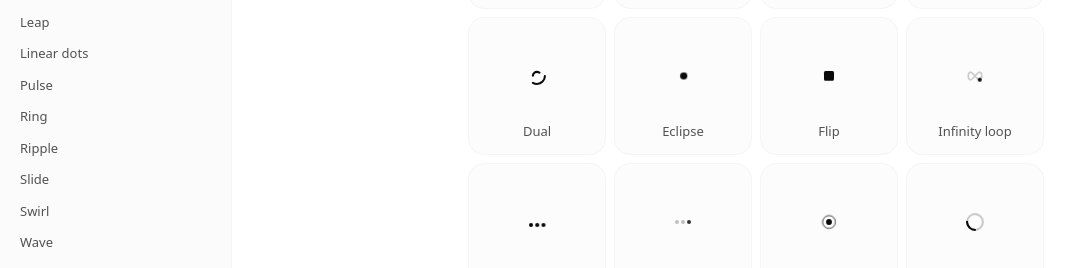
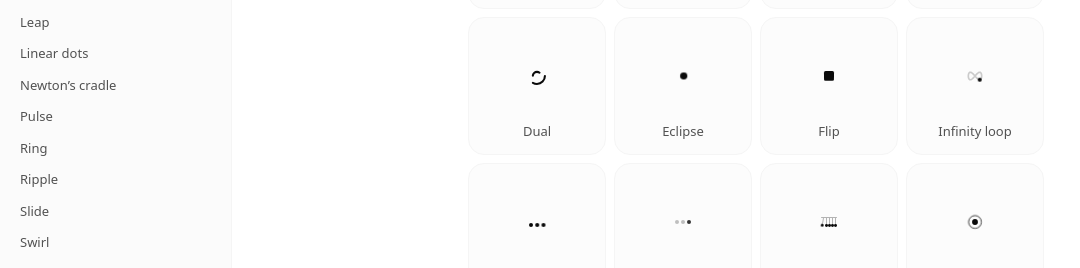
Before and after one commit to PedroLunet/loadsv, a SvelteKit app: page / in a window 1280 px wide. Shown: the part 527-795 px from the top of the page, without its empty margins (0-1080 px from the left). Built offline with nearby package versions, Linux system fonts and the light colour scheme.

Commit message:
feat: add Newton's cradle spinner

```diff
--- a/src/lib/index.ts
+++ b/src/lib/index.ts
@@ -12,6 +12,7 @@ export { default as Flip } from './spinners/Flip.svelte';
 export { default as InfinityLoop } from './spinners/InfinityLoop.svelte';
 export { default as Leap } from './spinners/Leap.svelte';
 export { default as LinearDots } from './spinners/LinearDots.svelte';
+export { default as NewtonsCradle } from './spinners/NewtonsCradle.svelte';
 export { default as Pulse } from './spinners/Pulse.svelte';
 export { default as Ring } from './spinners/Ring.svelte';
 export { default as Ripple } from './spinners/Ripple.svelte';
--- a/src/lib/motion.ts
+++ b/src/lib/motion.ts
@@ -25,7 +25,8 @@ export const durations = {
 	'infinity-loop': 1600,
 	slide: 2400,
 	leap: 1500,
-	bounce: 900
+	bounce: 900,
+	'newtons-cradle': 1200
 } satisfies Record<string, number>;
 
 export type SpinnerName = keyof typeof durations;
--- /dev/null
+++ b/src/lib/spinners/NewtonsCradle.svelte
@@ -0,0 +1,122 @@
+<!--
+	@component
+	Five hanging balls, the outer two swinging in turn.
+-->
+<script lang="ts">
+	import Root from '../internal/Root.svelte';
+	import { durations } from '../motion.js';
+	import type { SpinnerProps } from '../types.js';
+
+	let props: SpinnerProps = $props();
+</script>
+
+<Root name="newtons-cradle" defaultDuration={durations['newtons-cradle']} {...props}>
+	<span class="lsv-newtons-cradle-bar"></span>
+	{#each { length: 5 }, i (i)}
+		<span
+			class="lsv-newtons-cradle-pendulum"
+			class:lsv-newtons-cradle-left={i === 0}
+			class:lsv-newtons-cradle-right={i === 4}
+			style:--i={i}
+		></span>
+	{/each}
+</Root>
+
+<style>
+	.lsv-newtons-cradle-bar {
+		position: absolute;
+		top: 26%;
+		left: 8.3%;
+		width: 83.3%;
+		height: 4.2%;
+		border-radius: 999px;
+		background: currentColor;
+		opacity: 0.3;
+	}
+
+	/*
+	 * A pendulum spans pivot to ball and turns on its top edge, so string and ball swing as one.
+	 * Strings are short enough that a raised outer ball still stays inside the box.
+	 */
+	.lsv-newtons-cradle-pendulum {
+		position: absolute;
+		top: 28.1%;
+		left: calc(12.5% + var(--i) * 15%);
+		width: 15%;
+		height: 45%;
+		transform-origin: 50% 0;
+	}
+
+	/* The string starts under the bar, so the two faint layers never stack into dark spots. */
+	.lsv-newtons-cradle-pendulum::before {
+		content: '';
+		position: absolute;
+		top: 4.6%;
+		left: 41.7%;
+		width: 16.7%;
+		height: 78.7%;
+		background: currentColor;
+		opacity: 0.3;
+	}
+
+	.lsv-newtons-cradle-pendulum::after {
+		content: '';
+		position: absolute;
+		bottom: 0;
+		left: 0;
+		width: 100%;
+		height: 33.3%;
+		border-radius: 50%;
+		background: currentColor;
+	}
+
+	.lsv-newtons-cradle-left,
+	.lsv-newtons-cradle-right {
+		animation: swing-left var(--_duration) infinite;
+		/* Starts with the left ball raised: the pose everyone knows, even as a still frame. */
+		animation-delay: calc(var(--_duration) / -4);
+		animation-play-state: var(--_play-state);
+	}
+
+	.lsv-newtons-cradle-right {
+		animation-name: swing-right;
+	}
+
+	/* A pendulum moves like a sine wave: fastest at the bottom, stopping at each end. */
+	@keyframes swing-left {
+		0% {
+			transform: rotate(0);
+			animation-timing-function: cubic-bezier(0.61, 1, 0.88, 1);
+		}
+		25% {
+			transform: rotate(20deg);
+			animation-timing-function: cubic-bezier(0.12, 0, 0.39, 0);
+		}
+		50%,
+		100% {
+			transform: rotate(0);
+		}
+	}
+
+	@keyframes swing-right {
+		0%,
+		50% {
+			transform: rotate(0);
+			animation-timing-function: cubic-bezier(0.61, 1, 0.88, 1);
+		}
+		75% {
+			transform: rotate(-20deg);
+			animation-timing-function: cubic-bezier(0.12, 0, 0.39, 0);
+		}
+		100% {
+			transform: rotate(0);
+		}
+	}
+
+	@media (prefers-reduced-motion: reduce) {
+		.lsv-newtons-cradle-left,
+		.lsv-newtons-cradle-right {
+			animation-play-state: paused;
+		}
+	}
+</style>
--- a/src/site/catalog.ts
+++ b/src/site/catalog.ts
@@ -143,6 +143,13 @@ export const catalog: readonly Entry[] = [
 		options: []
 	},
 	{
+		slug: 'newtons-cradle',
+		name: 'Newton’s cradle',
+		importName: 'NewtonsCradle',
+		description: 'Five hanging balls, the outer two swinging in turn.',
+		options: []
+	},
+	{
 		slug: 'pulse',
 		name: 'Pulse',
 		importName: 'Pulse',
```
